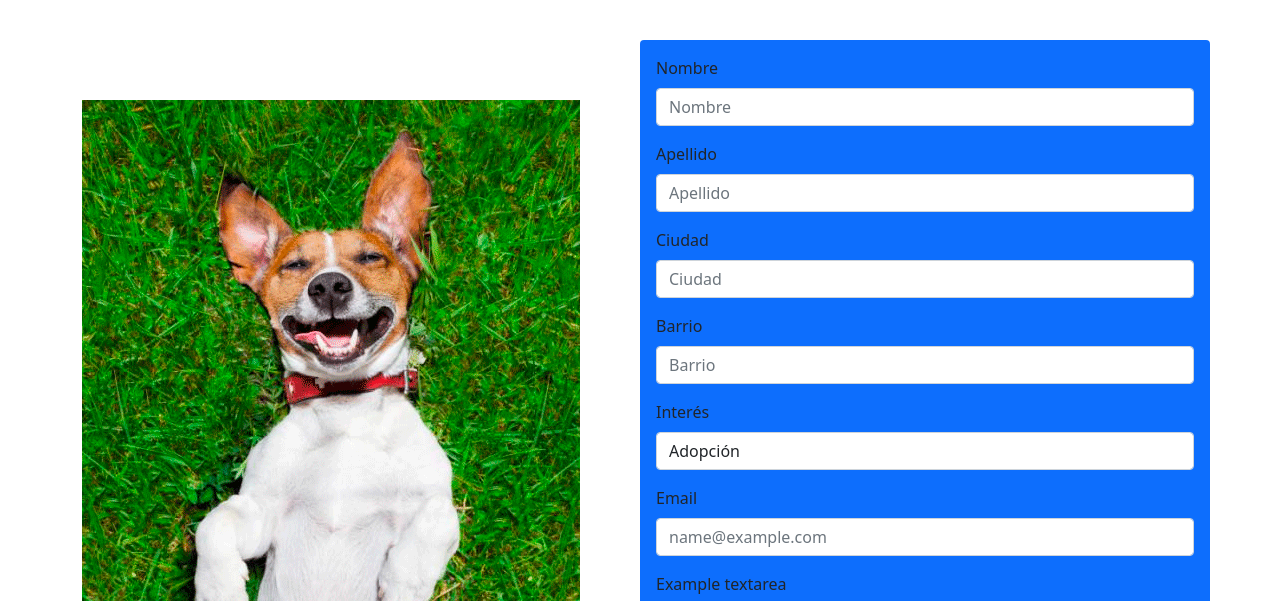
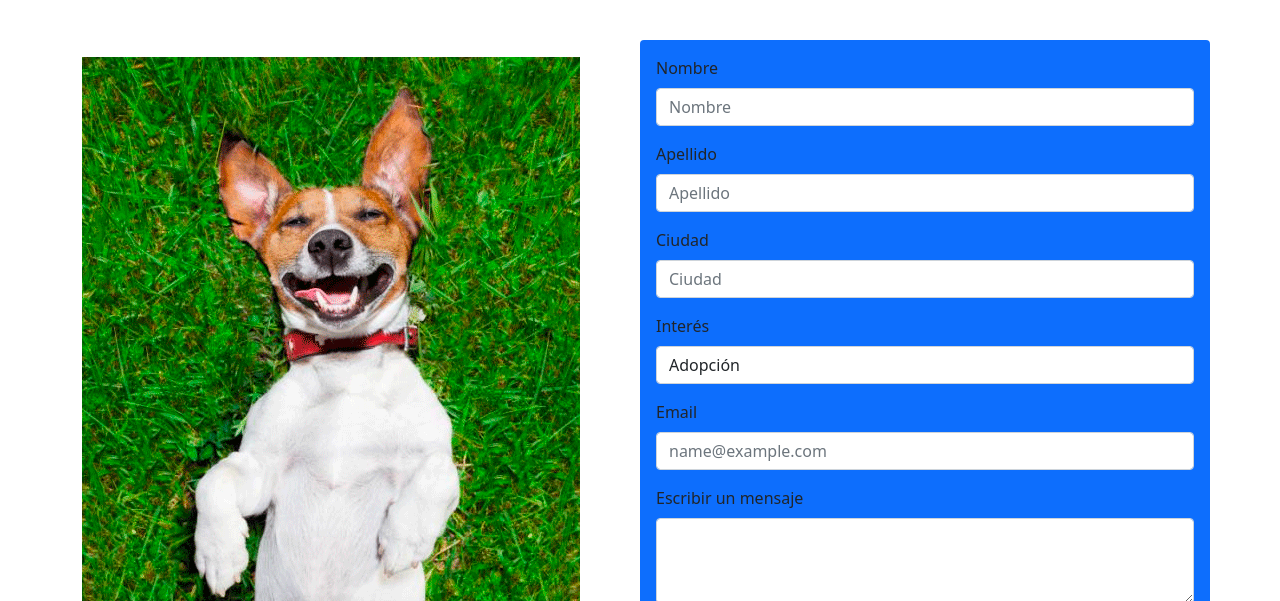
Before and after one commit to cristianvaquero/sapa-tienda, a plain HTML site: page vistas/contacto.html in a window 1280 px wide. Shown: the part 196-797 px from the top of the page. Drawn offline with nearby package versions, Linux system fonts and the light colour scheme.

Commit message:
Decimo commit: Elimine barrio de contacto y modifique -escribir msj-

```diff
--- a/vistas/contacto.html
+++ b/vistas/contacto.html
@@ -71,9 +71,6 @@
             <label for="" class="mb-2 mt-3">Ciudad</label>
             <input type="text" name="ciudad" class="form-control" required placeholder="Ciudad">
 
-            <label for="" class="mb-2 mt-3">Barrio</label>
-            <input type="text" name="ciudad" class="form-control" required placeholder="Barrio">
-
             <p class="mb-2 mt-3">Interés</p>
             <select name="area" class="mb-3 form-control">
               <option value="adopcion">Adopción</option>
@@ -88,7 +85,7 @@
               <input type="email" class="form-control" id="exampleFormControlInput1" placeholder="name@example.com">
             </div>
             <div class="mb-3">
-              <label for="exampleFormControlTextarea1" class="form-label">Example textarea</label>
+              <label for="exampleFormControlTextarea1" class="form-label">Escribir un mensaje</label>
               <textarea class="form-control" id="exampleFormControlTextarea1" rows="3"></textarea>
             </div>
 
```
